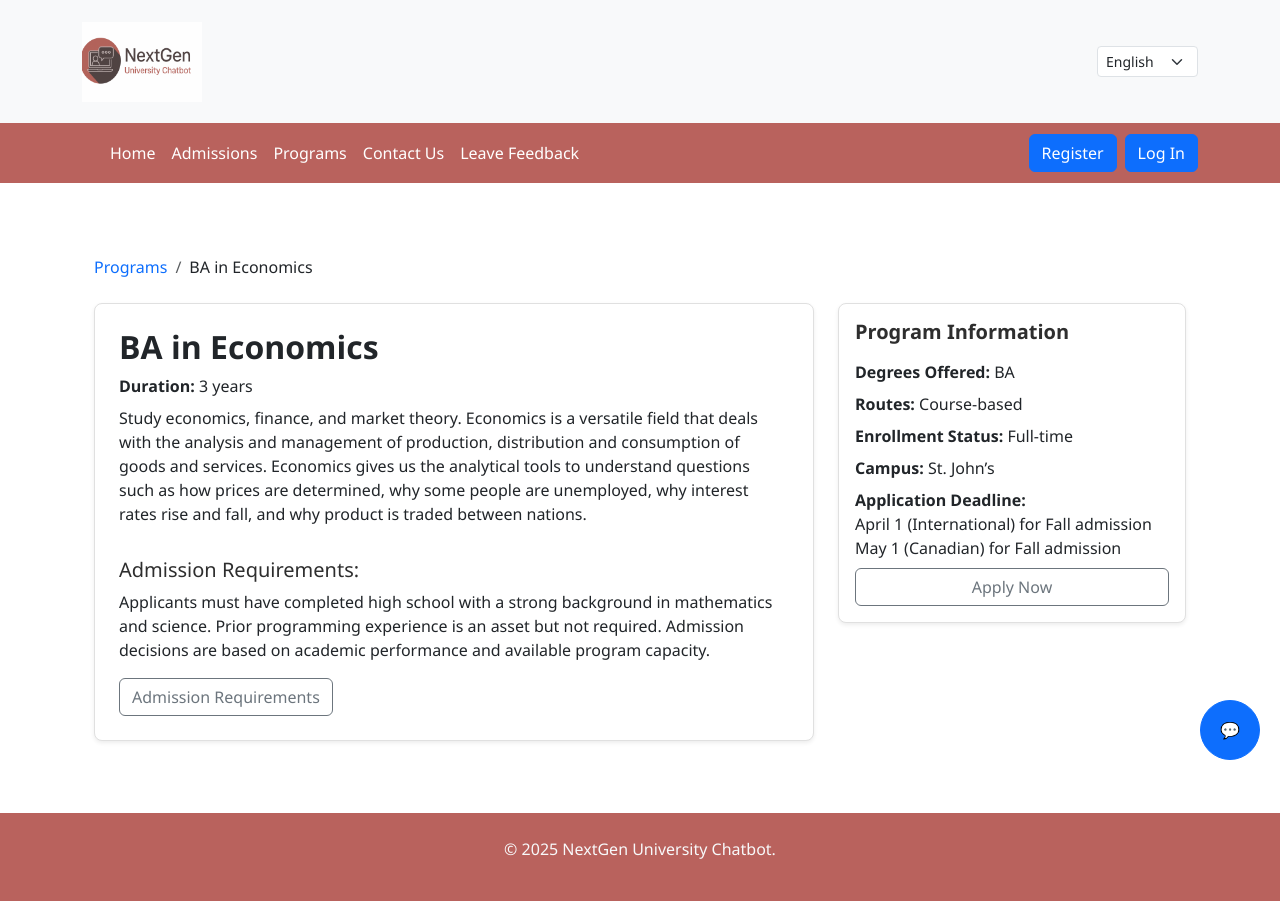
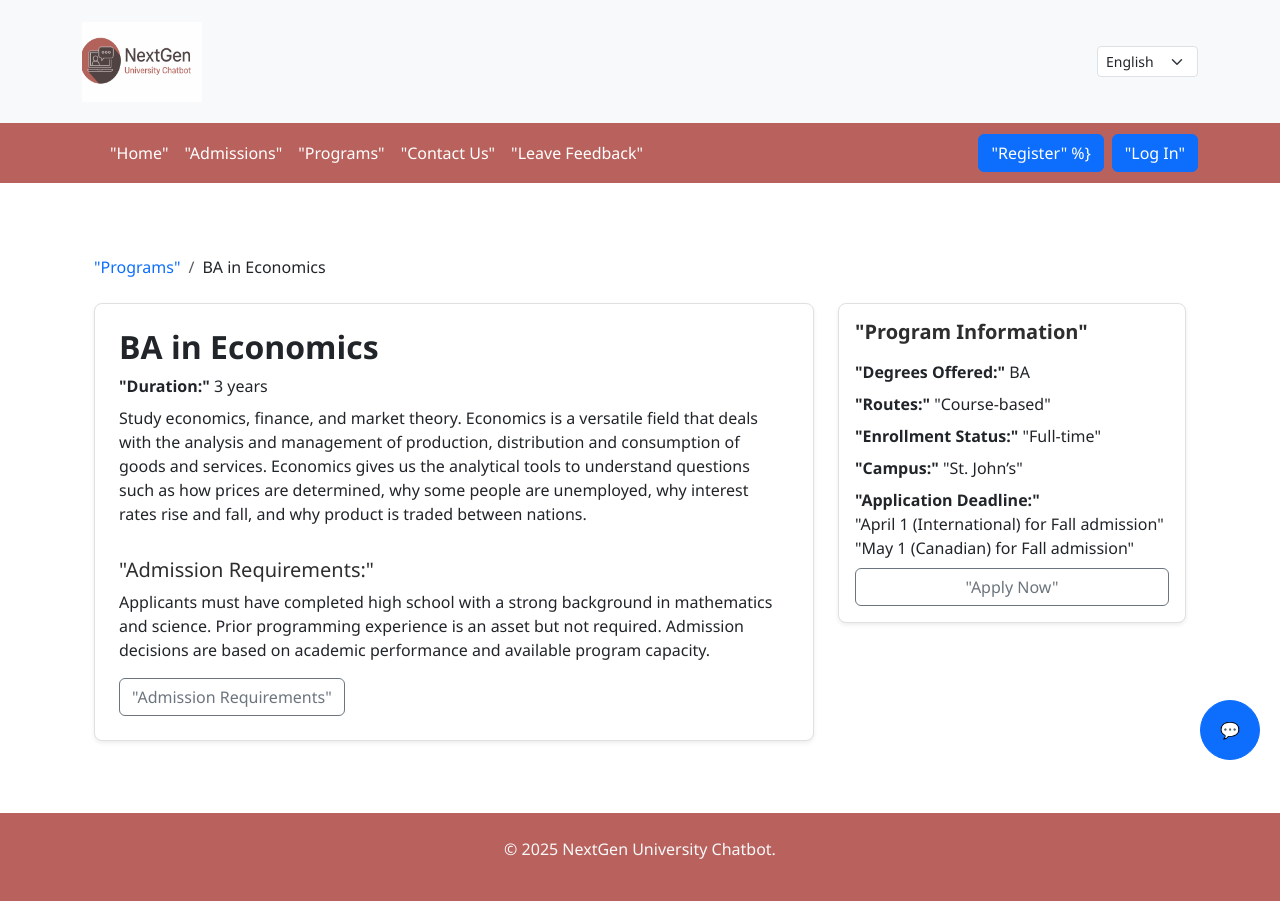
Before and after one commit to adjgonzalez/NextGenUniversityChatbot, a Django app: page /programs/ba-in-economics/ in a window 1280 px wide. Run offline with Django 5.2, Linux system fonts and the light colour scheme; data comes from the database, SQL or seed files in the repository.

Commit message:
fix: removed old translation tags

```diff
--- a/uni-chatbot/pages/templates/base/navbar.html
+++ b/uni-chatbot/pages/templates/base/navbar.html
@@ -32,11 +32,11 @@
     <div class="collapse navbar-collapse">
       <!-- Left-aligned navigation links -->
       <ul class="navbar-nav me-auto mb-2 mb-lg-0">
-        <li class="nav-item"><a class="nav-link {% if request.path == '/' %}active{% endif %}" href="/">{% trans "Home" %}</a></li>
-        <li class="nav-item"><a class="nav-link {% if request.path == '/admissions/' %}active{% endif %}" href="/admissions/">{% trans "Admissions" %}</a></li>
-        <li class="nav-item"><a class="nav-link {% if request.path == '/programs/' %}active{% endif %}" href="/programs/">{% trans "Programs" %}</a></li>
-        <li class="nav-item"><a class="nav-link {% if request.path == '/contact/' %}active{% endif %}" href="/contact/">{% trans "Contact Us" %}</a></li>
-        <li class="nav-item"><a class="nav-link {% if request.path == '/feedback/' %}active{% endif %}" href="{% url 'feedback_form' %}">{% trans "Leave Feedback" %}</a></li>
+        <li class="nav-item"><a class="nav-link {% if request.path == '/' %}active{% endif %}" href="/">"Home"</a></li>
+        <li class="nav-item"><a class="nav-link {% if request.path == '/admissions/' %}active{% endif %}" href="/admissions/">"Admissions"</a></li>
+        <li class="nav-item"><a class="nav-link {% if request.path == '/programs/' %}active{% endif %}" href="/programs/">"Programs"</a></li>
+        <li class="nav-item"><a class="nav-link {% if request.path == '/contact/' %}active{% endif %}" href="/contact/">"Contact Us"</a></li>
+        <li class="nav-item"><a class="nav-link {% if request.path == '/feedback/' %}active{% endif %}" href="{% url 'feedback_form' %}">"Leave Feedback"</a></li>
       </ul>
 
       <!-- Right-aligned user buttons -->
@@ -44,26 +44,26 @@
         {% if user.is_authenticated %}
           <li class="nav-item">
             <a class="nav-link" aria-label="Current User" title="Current User">
-              {% trans "Hello" %} {{ user.username }}
+              "Hello"{{ user.username }}
             </a>
           </li>
           <li class="nav-item">
             <form class="logout d-inline" action="{% url 'users:logout' %}" method="post">
               {% csrf_token %}
               <button class="btn btn-primary ms-2" aria-label="Log Out" title="Log Out">
-                {% trans "Log Out" %}
+                "Log Out"
               </button>
             </form>
           </li>
         {% else %}
           <li class="nav-item">
             <a href="{% url 'users:register' %}" class="btn btn-primary me-2" aria-label="User Registration" title="User Registration">
-              {% trans "Register" %}
+              "Register" %}
             </a>
           </li>
           <li class="nav-item">
             <a href="{% url 'users:login' %}" class="btn btn-primary" aria-label="User Log In" title="User Log In">
-              {% trans "Log In" %}
+              "Log In"
             </a>
           </li>
         {% endif %}
--- a/uni-chatbot/pages/templates/base/programs_detail1.html
+++ b/uni-chatbot/pages/templates/base/programs_detail1.html
@@ -11,7 +11,7 @@
   <nav aria-label="breadcrumb" class="breadcrumb-nav mb-4">
     <ol class="breadcrumb">
       <li class="breadcrumb-item">
-        <a href="{% url 'pages:programs' %}">{% trans "Programs" %}</a>
+        <a href="{% url 'pages:programs' %}">"Programs"</a>
       </li>
       <li class="breadcrumb-item active" aria-current="page">{{ program.name }}</li>
     </ol>
@@ -24,11 +24,11 @@
     <div class="col-md-8">
       <div class="card p-4 shadow-sm">
         <h2 class="fw-bold">{{ program.name }}</h2>
-        <p><strong>{% trans "Duration:" %}</strong> {{ program.duration }}</p>
+        <p><strong>"Duration:"</strong> {{ program.duration }}</p>
         <p>{{ program.description }}</p>
 
         {% if program.joint_programs %}
-        <h5 class="mt-4">{% trans "Joint Programs:" %}</h5>
+        <h5 class="mt-4">"Joint Programs:"</h5>
         <ul>
           {% for joint in program.joint_programs %}
           <li>{{ joint }}</li>
@@ -37,15 +37,13 @@
         {% endif %}
 
         <div class="mt-4">
-          <h5>{% trans "Admission Requirements:" %}</h5>
+          <h5> "Admission Requirements:" </h5>
           <p>
-            {% blocktrans %}
               Applicants must have completed high school with a strong background in mathematics and science.
               Prior programming experience is an asset but not required.
               Admission decisions are based on academic performance and available program capacity.
-            {% endblocktrans %}
           </p>
-          <button class="btn btn-outline-secondary mt-2">{% trans "Admission Requirements" %}</button>
+          <button class="btn btn-outline-secondary mt-2">"Admission Requirements"</button>
         </div>
       </div>
     </div>
@@ -53,19 +51,19 @@
     <!-- RIGHT COLUMN: Program Information -->
     <div class="col-md-4">
       <div class="card shadow-sm p-3">
-        <h5 class="fw-bold mb-3">{% trans "Program Information" %}</h5>
-        <p><strong>{% trans "Degrees Offered:" %}</strong> {{ program.degree }}</p>
-        <p><strong>{% trans "Routes:" %}</strong> {% trans "Course-based" %}</p>
-        <p><strong>{% trans "Enrollment Status:" %}</strong> {% trans "Full-time" %}</p>
-        <p><strong>{% trans "Campus:" %}</strong> {% trans "St. John’s" %}</p>
-        <p><strong>{% trans "Application Deadline:" %}</strong><br>
-          {% trans "April 1 (International) for Fall admission" %}<br>
-          {% trans "May 1 (Canadian) for Fall admission" %}
+        <h5 class="fw-bold mb-3">"Program Information"</h5>
+        <p><strong>"Degrees Offered:"</strong> {{ program.degree }}</p>
+        <p><strong>"Routes:"</strong> "Course-based"</p>
+        <p><strong>"Enrollment Status:"</strong> "Full-time"</p>
+        <p><strong>"Campus:"</strong> "St. John’s"</p>
+        <p><strong>"Application Deadline:"</strong><br>
+          "April 1 (International) for Fall admission"<br>
+          "May 1 (Canadian) for Fall admission"
         </p>
         <form id="apply-form" method="POST" action="{% url 'pages:apply_now' %}">
           {% csrf_token %}
           <input type="hidden" name="program" value='{{ program_json |safe }}'>
-          <button type="submit" class="btn btn-outline-secondary w-100" aria-label="{% trans 'Apply Now' %}" title="{% trans 'Apply Now' %}">{% trans "Apply Now" %}</button>
+          <button type="submit" class="btn btn-outline-secondary w-100" aria-label="'Apply Now'" title="'Apply Now'">"Apply Now"</button>
         </form>
       </div>
     </div>
@@ -106,7 +104,7 @@
     })
     .catch(err => {
       console.error("Error:", err);
-      alert("{% trans 'Something went wrong.' %}");
+      alert("'Something went wrong.'");
     });
   });
 </script>
```
Also changed, not shown: uni-chatbot/pages/templates/pages/home.html (+6 -6 lines).
